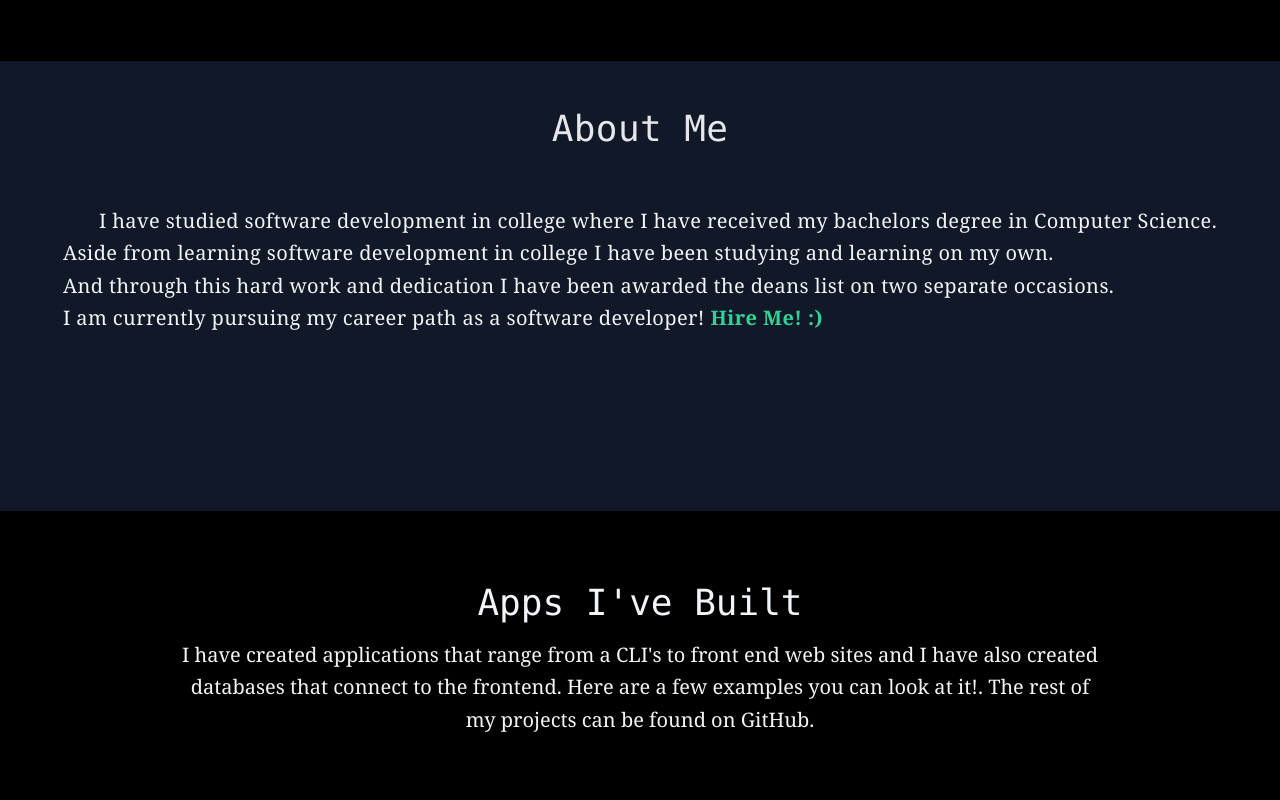
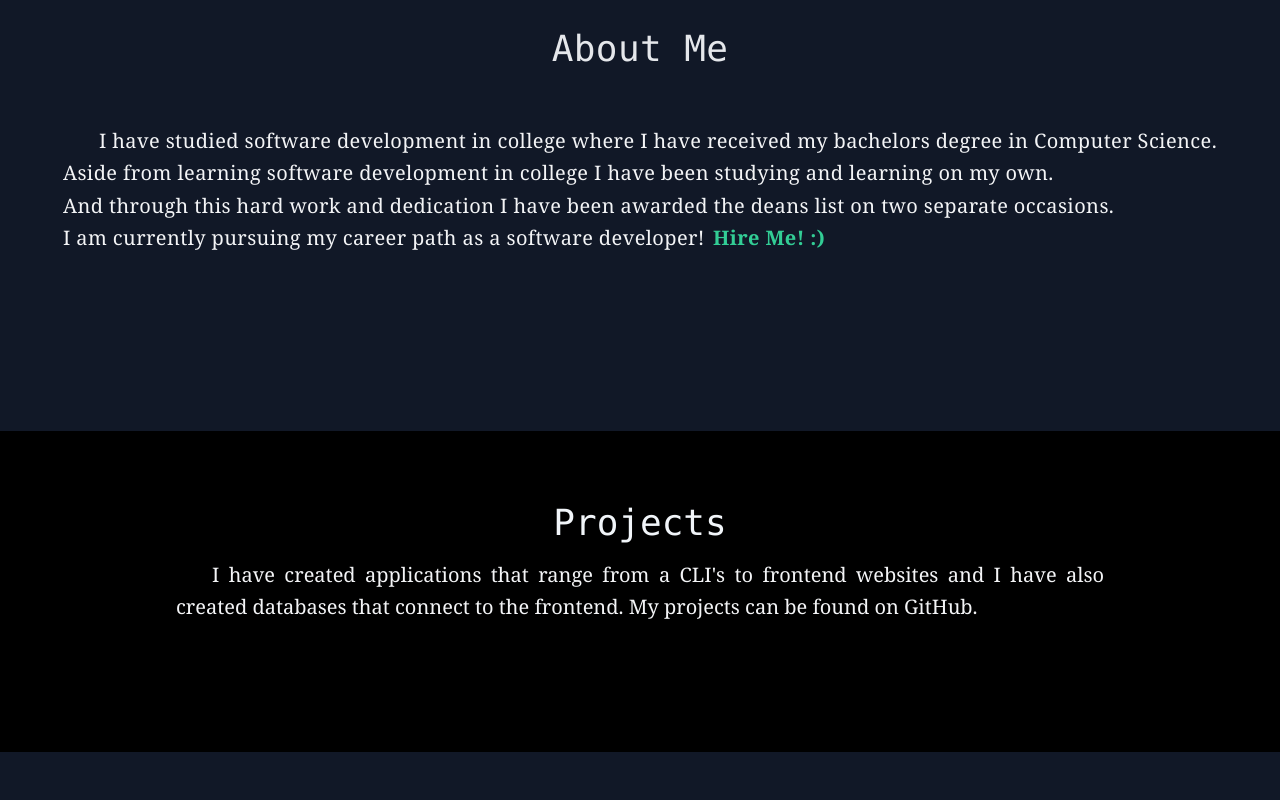
Before and after one commit to Kyle-Holmstrom/kyleholmstrom.github.io, a React (Create React App) app: page / in a window 1280 px wide. Shown: the part 940-1740 px from the top of the page. Built offline with nearby package versions, Linux system fonts and the light colour scheme.

Commit message:
Added in props to components to show/hide data, also optimized website for search 'SEO'

```diff
--- a/public/index.html
+++ b/public/index.html
@@ -7,7 +7,14 @@
     <meta name="theme-color" content="#000000" />
     <meta
       name="description"
-      content="Web site created using create-react-app"
+      content="Kyle Holmstrom's web portfolio, a way to allow people to get in touch
+        with potential job offers as well as see some of the work he has done."
+    />
+    <meta
+      name="keywords"
+      content="Kyle Holmstrom, kyle holmstrom, web portfolio, portfolio, Portfolio
+        kyle holmstrom portfolio, kyle holmstrom web portfolio, software developer, software engineer
+        frontend, backend"
     />
     <link rel="apple-touch-icon" href="%PUBLIC_URL%/logo192.png" />
     <!--
@@ -24,7 +31,7 @@
       work correctly both with client-side routing and a non-root public URL.
       Learn how to configure a non-root public URL by running `npm run build`.
     -->
-    <title>Portfolio</title>
+    <title>Kyle Holmstrom | Portfolio</title>
   </head>
   <body>
     <noscript>You need to enable JavaScript to run this app.</noscript>
--- a/src/components/AboutMe.js
+++ b/src/components/AboutMe.js
@@ -4,11 +4,14 @@ const AboutMe = () => {
         <div className="bg-gray-900 pt-8 pb-44 tracking-wide">
             <h1 className="pb-10 flex justify-center font-mono text-4xl leading-loose text-gray-200">About Me</h1>
             <div className="flex justify-center font-serif text-xl leading-relaxed text-gray-100">
-                <p className="indent-9">
+                <p className="text-justify break-words indent-9">
                     I have studied software development in college where I have received my bachelors degree in Computer Science.
                     <br/> Aside from learning software development in college I have been studying and learning on my own.
                     <br/>And through this hard work and dedication I have been awarded the deans list on two separate occasions.
-                    <br/>I am currently pursuing my career path as a software developer! <strong className="animate-pulse text-emerald-400">Hire Me! :)</strong>
+                    <br/>I am currently pursuing my career path as a software developer!
+                    <strong className="animate-pulse text-emerald-400">
+                        <a href="mailto:holmstrom.kyle@yahoo.com?subject=Job%20Offer%20From%20Web%20Portfolio" className="pl-2">Hire Me! :)</a>
+                    </strong>
                 </p>
             </div>
         </div>
--- a/src/components/AnimatedIcon.js
+++ b/src/components/AnimatedIcon.js
@@ -1,11 +1,16 @@
 import icon from '../images/computerHoodie.png';
 
-const AnimatedIcon = () => {
+const AnimatedIcon = (props) => {
+
+    if (props.showIcon === false) {
+        return '';
+    } else if (props.showIcon === true) {
         return (
             <div className="bg-black pt-8">
                 <img src={icon} alt="computer"
                 className="animate-pulse opacity-80 h-12 w-12 ml-8 mt-0 pt-0 rounded-full" />
             </div>
         )
+    }
 };
 export default AnimatedIcon;
--- a/src/components/App.js
+++ b/src/components/App.js
@@ -1,5 +1,5 @@
 import React from 'react';
-import Hero from "./Hero";
+import Hero from './Hero';
 import Projects from './Projects';
 import Footer from './Footer';
 import AboutMe from './AboutMe';
@@ -8,13 +8,12 @@ import AnimatedIcon from './AnimatedIcon';
 function App() {
     return(
     <>
-        <AnimatedIcon />
+        <AnimatedIcon showIcon={false} />
         <Hero />
         <AboutMe />
-        <Projects />
+        <Projects showProject={false} />
         <Footer />
     </>
     );
 }
-
 export default App;
--- a/src/components/NavBar.js
+++ /dev/null
@@ -1,15 +0,0 @@
-
-const NavBar = () => {
-
-    return (
-        <nav className="pl-3 pt-3 text-3l font-serif bg-black">
-            <ul className="inline-flex p-1 text-gray-400">
-                <li className="mx-2 "><a href="www.#.com" >Home</a></li>
-                <li className="mx-2 "><a href="www.#.com">About</a></li>
-                <li className="mx-2 "><a href="contact">Contact</a></li>
-            </ul>
-        </nav>
-    )
-}
-
-export default NavBar;
--- a/src/components/Projects.js
+++ b/src/components/Projects.js
@@ -1,7 +1,7 @@
 import { FontAwesomeIcon } from "@fortawesome/react-fontawesome";
 import { faRobot, faUtensils, faBookOpen, faMugHot, faMask, faDice } from "@fortawesome/free-solid-svg-icons";
 
-const Projects = () => {
+const Projects = (props) => {
     const project = [
         {
           title: "Angular Tour of Heroes",
@@ -53,16 +53,35 @@ const Projects = () => {
           },
     ]
 
-    return (
+    if (props.showProject === false) {
+      return (
         <section id="project" className="text-gray-400 bg-black">
             <div className="container px-5 py-10 mx-auto text-center lg:px-40">
                 <div className="flex flex-col w-full mb-20">
                     <span className="mx-auto inline-block w-10 mb-4" />
                     <h1 className="text-slate-100 font-mono flex justify-center text-4xl leading-loose">
-                    Apps I've Built
+                    Projects
                     </h1>
-                    <p className="mx-4 text-gray-100 font-serif flex justify-center text-xl leading-relaxed pb-2">
-                    I have created applications that range from a CLI's to front end web sites and
+                    <p className="indent-9 text-justify break-words mx-4 text-gray-100 font-serif flex justify-center text-xl leading-relaxed pb-2">
+                    I have created applications that range from a CLI's to frontend websites and
+                    I have also created databases that connect to the frontend. My projects can be
+                    found on GitHub.
+                    </p>
+                  </div>
+            </div>
+          </section>
+      )
+    } else if (props.showProject === true) {
+      return (
+        <section id="project" className="text-gray-400 bg-black">
+            <div className="container px-5 py-10 mx-auto text-center lg:px-40">
+                <div className="flex flex-col w-full mb-20">
+                    <span className="mx-auto inline-block w-10 mb-4" />
+                    <h1 className="text-slate-100 font-mono flex justify-center text-4xl leading-loose">
+                    Projects
+                    </h1>
+                    <p className="indent-9 text-justify break-words mx-4 text-gray-100 font-serif flex justify-center text-xl leading-relaxed pb-2">
+                    I have created applications that range from a CLI's to frontend websites and
                     I have also created databases that connect to the frontend. Here are a
                     few examples you can look at it!. The rest of my projects can be found on GitHub.
                     </p>
@@ -85,7 +104,7 @@ const Projects = () => {
                         <h1 className="title-font text-lg font-medium font-mono text-slate-100 mb-3">
                         {myProject.title}
                         </h1>
-                        <p className="text-gray-100 font-serif leading-relaxed">{myProject.description}</p>
+                        <p className="break-words text-gray-100 font-serif leading-relaxed">{myProject.description}</p>
                     </div>
                     </div>
                 </a>
@@ -96,6 +115,7 @@ const Projects = () => {
             <a href="https://github.com/Kyle-Holmstrom?tab=repositories" rel="noreferrer" target="_blank"
             className="animate-pulse pl-1 text-xl font-serif text-emerald-400">GitHub</a>!</h2>
     </section>
-    )
+      )
+    }
 }
 export default Projects;
```
Also changed, not shown: src/images/HubbleNeptune.jpg (deleted), 1 other file (tests, documents, lock files or other folders). Lines whose indentation alone changed are shown as unchanged.
